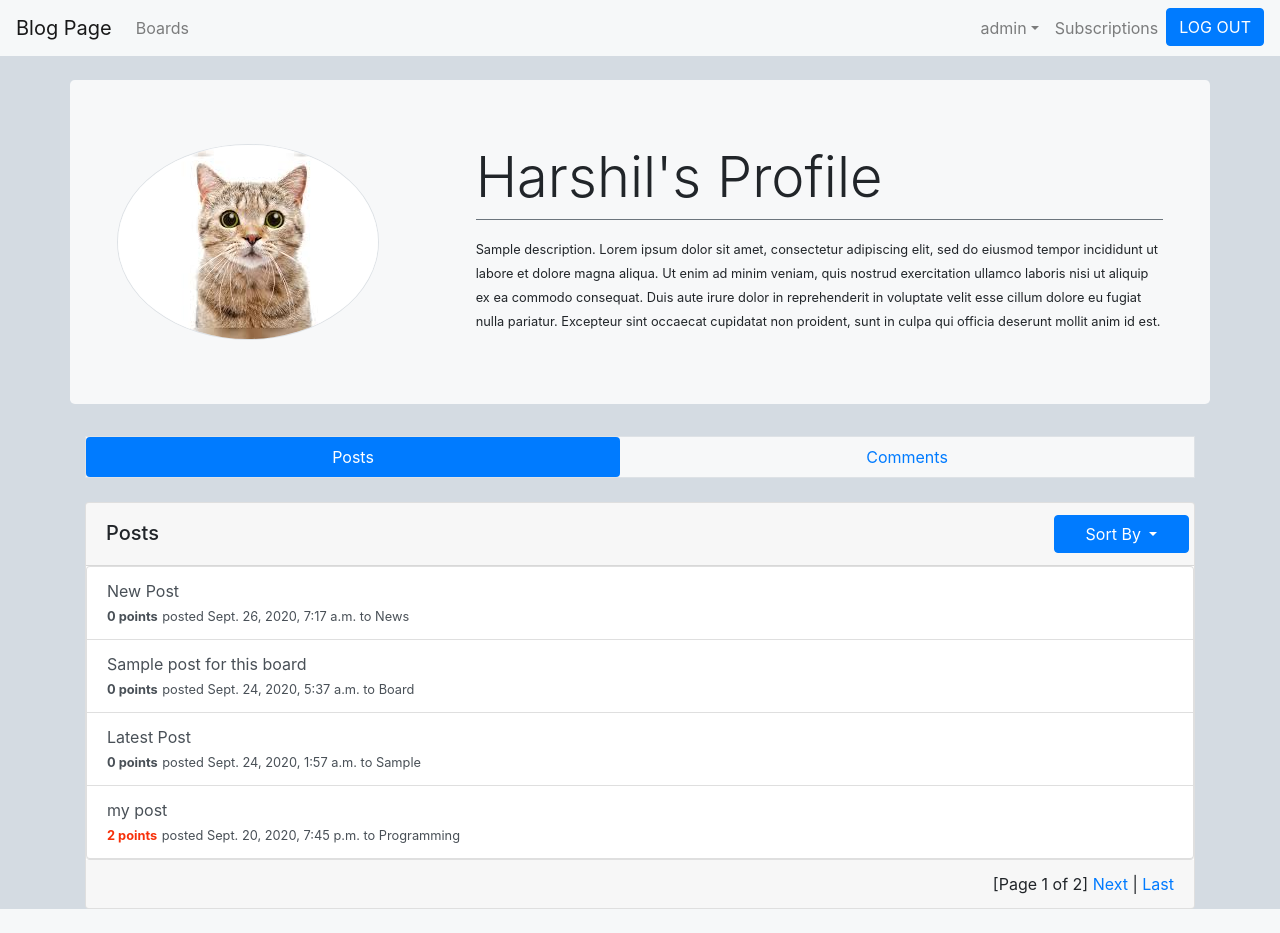
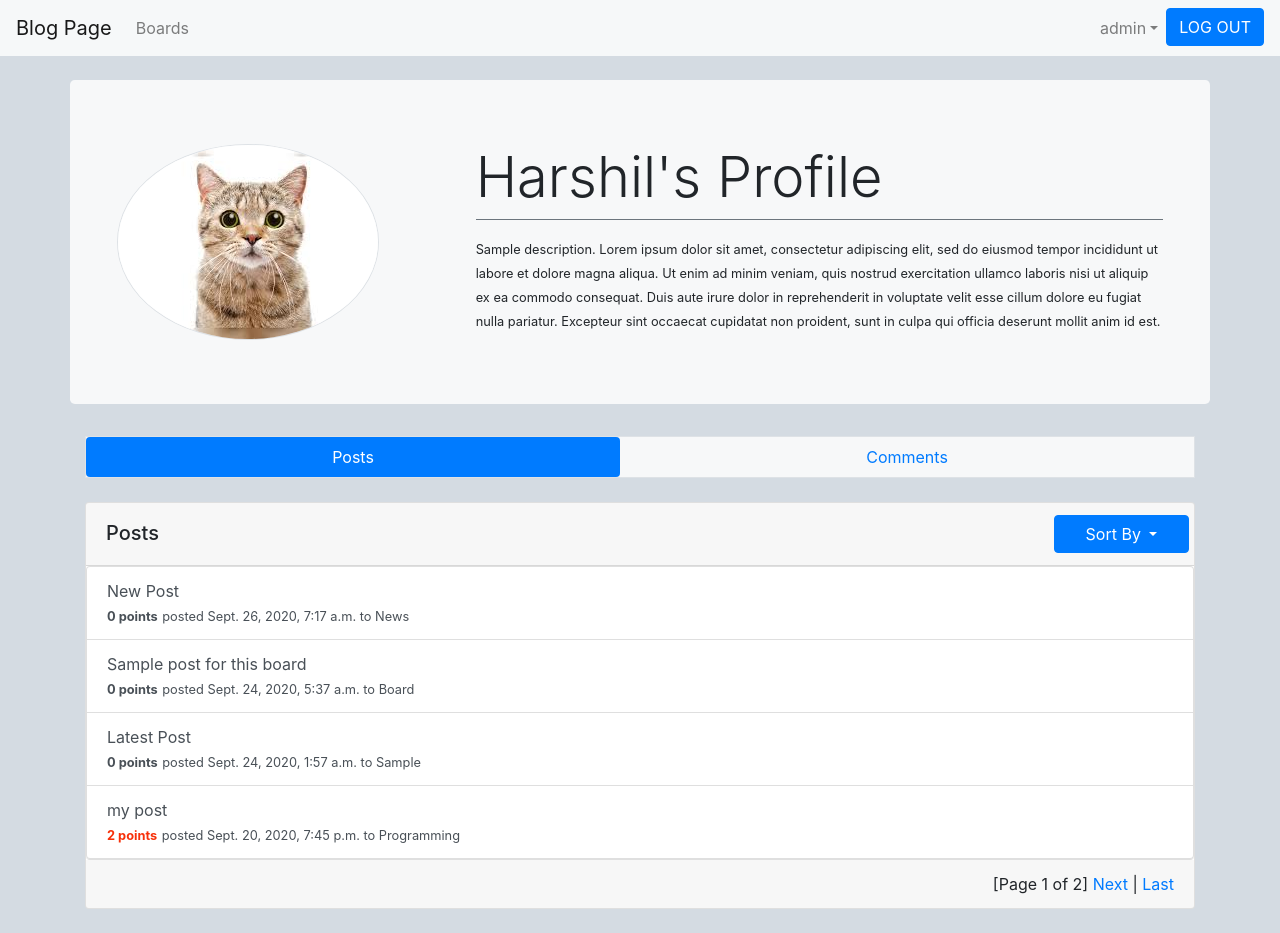
Before and after one commit to HarshilPan07/Django-Blog, a Django app: page /profile/2/ in a window 1280 px wide. Before the commit the page ends 909 px from the top, so only its background shows below. Run offline with Django 3.2, Linux system fonts and the light colour scheme; a user stored in the database is signed in; data comes from the database, SQL or seed files in the repository; both versions use the stored data as it was after the commit; some libraries are stand-ins or nearby versions.

Commit message:
changed navbar options and added edit profile button at bottom of profile page

```diff
--- a/blog/templates/blog/base.html
+++ b/blog/templates/blog/base.html
@@ -35,12 +35,9 @@
                     <li class='nav-item dropdown'>
                       <a href="#" class='nav-link dropdown-toggle' id='navbarDropdownMenuLink' role='button' data-toggle='dropdown'>{{ user.username }}</a>
                       <div class='dropdown-menu'>
+                        <a href="{% url 'user-subscriptions' %}" class='dropdown-item'>Subscriptions</a>
                         <a href="{% url 'view-profile' user.pk %}" class='dropdown-item'>Profile</a>
-                        <a href="{% url 'update-information' %}" class='dropdown-item'>Update Profile</a>
                       </div>
-                    </li>
-                    <li class='navbar-item'>
-                      <a href="{% url 'user-subscriptions' %}" class='nav-link'>Subscriptions</a>
                     </li>
                     <li class='navbar-item'>
                       <a href="{% url 'logout' %}" class='btn btn-primary' role="button" style="color: white;">LOG OUT</a>
--- a/blog/templates/blog/profile.html
+++ b/blog/templates/blog/profile.html
@@ -26,7 +26,7 @@
 {% endblock profile-navbar %}
 
 {% block content %}
-    <div class='card'>
+    <div class='card my-4'>
         <div class='card-header'>
             <span class='row'>
                 <h5 class='col-10 mr-4 align-self-end'>Posts</h5>
@@ -93,4 +93,7 @@
             </div>
         {% endif %}
     </div>
+    {% if profile_user == user %}
+        <a href="{% url 'update-information' %}" class="btn btn-primary col mb-4" role="button">Edit Profile</a>
+    {% endif %}
 {% endblock content %}
--- a/blog/templates/blog/profile_base.html
+++ b/blog/templates/blog/profile_base.html
@@ -35,12 +35,9 @@
                     <li class='nav-item dropdown'>
                       <a href="#" class='nav-link dropdown-toggle' id='navbarDropdownMenuLink' role='button' data-toggle='dropdown'>{{ user.username }}</a>
                       <div class='dropdown-menu'>
+                        <a href="{% url 'user-subscriptions' %}" class='dropdown-item'>Subscriptions</a>
                         <a href="{% url 'view-profile' user.pk %}" class='dropdown-item'>Profile</a>
-                        <a href="{% url 'update-information' %}" class='dropdown-item'>Update Profile</a>
                       </div>
-                    </li>
-                    <li class='navbar-item'>
-                      <a href="{% url 'user-subscriptions' %}" class='nav-link'>Subscriptions</a>
                     </li>
                      <li class='navbar-item'>
                       <a href="{% url 'logout' %}" class='btn btn-primary' role="button" style="color: white;">LOG OUT</a>
```
Also changed, not shown: db.sqlite3.
